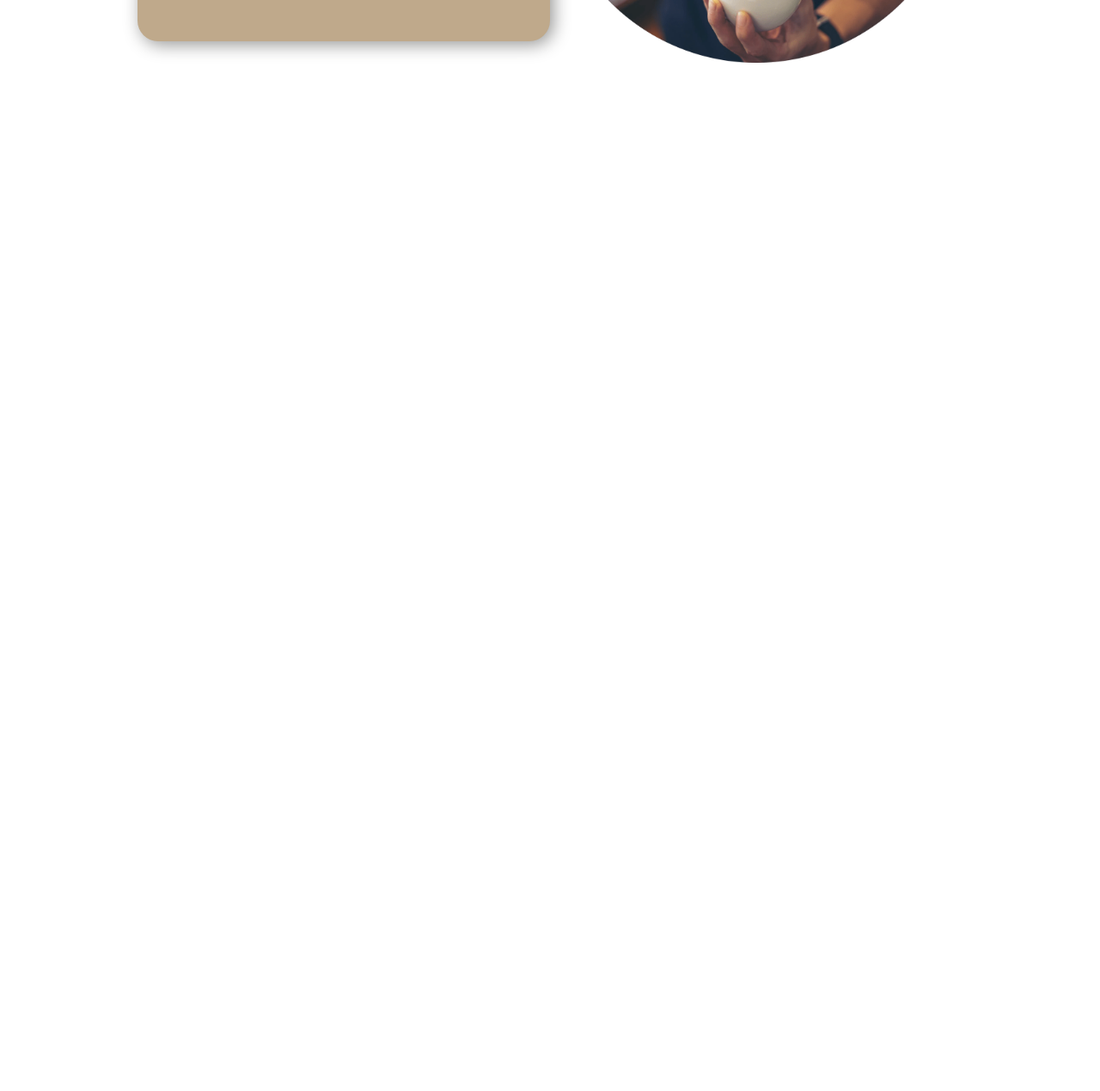
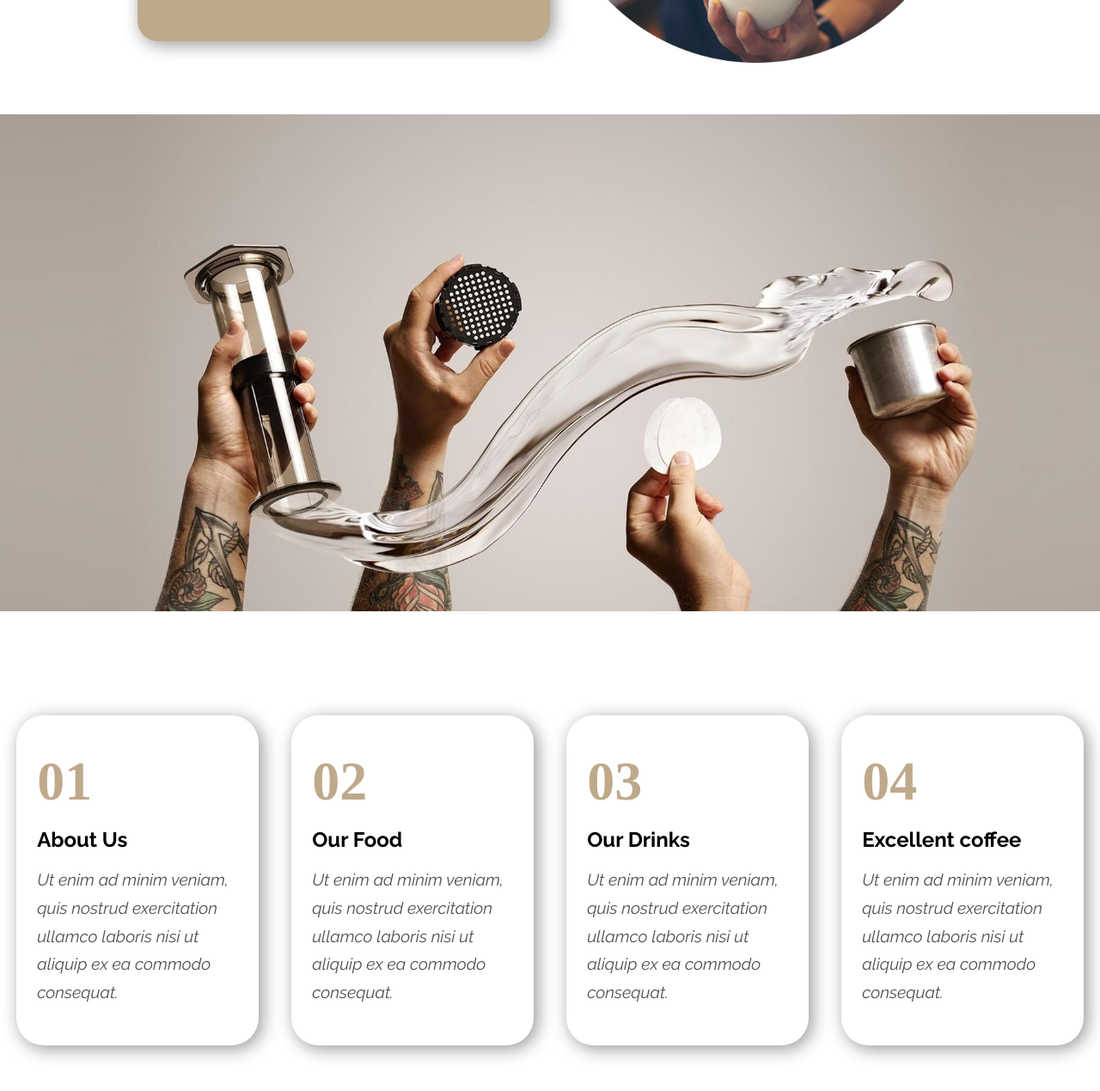
Before and after one commit to Jomanahani/Craft-Coffee, a plain HTML site: page index.html in a window 1280 px wide. Shown: the part 1959-3228 px from the top of the page at 86% size. Before the commit the page ends 2092 px from the top, so only its background shows below. Drawn offline with Linux system fonts and the light colour scheme.

Commit message:
create about as section relates#7

```diff
--- a/CSS/style.css
+++ b/CSS/style.css
@@ -1,4 +1,4 @@
-@import url("https://fonts.googleapis.com/css2?family=Big+Shoulders+Display:wght@700&family=Lexend+Deca&family=Montserrat&family=Raleway:wght@700&family=Tajawal:wght@400;900&display=swap");
+@import url("https://fonts.googleapis.com/css2?family=Big+Shoulders+Display:wght@700&family=Lexend+Deca&family=Montserrat&family=Raleway:ital,wght@0,100;0,300;0,500;0,600;0,700;1,100;1,300;1,400&family=Tajawal:wght@400;900&display=swap");
 * {
   box-sizing: border-box;
   padding: 0;
@@ -208,3 +208,44 @@ nav i {
   text-align: center;
 }
 /* end services section */
+/* start About As section */
+.About-as {
+  background-image: url(/assets/aboutAs.jpg);
+  background-size: contain;
+  background-repeat: no-repeat;
+  height: 75rem;
+}
+.About-as div {
+  background-color: white;
+  height: 24rem;
+  width: 20rem;
+  margin: 1.2rem;
+  padding: 1.5rem;
+  box-shadow: 4px 4px 20px 0 #969695;
+  position: relative;
+  top: 42.5rem;
+  border-radius: 2rem;
+  -webkit-border-radius: 2rem;
+  -moz-border-radius: 2rem;
+  -ms-border-radius: 2rem;
+  -o-border-radius: 2rem;
+}
+.About-as h2 {
+  color: var(--mainColor);
+  font-size: 4rem;
+  padding-top: 1rem;
+}
+.About-as h5 {
+  font-family: Raleway, sans-serif;
+  font-size: 1.5rem;
+  padding: 1rem 0;
+}
+.About-as p {
+  font-family: "Raleway", sans-serif;
+  line-height: 1.7;
+  font-size: 1.2rem;
+  font-style: italic;
+  font-weight: 500;
+  color: rgb(81, 80, 80);
+}
+/* end About As section */
--- a/index.html
+++ b/index.html
@@ -66,6 +66,40 @@
           </div>
         </div>
       </section>
+      <section class="About-as flex">
+        <div>
+          <h2>01</h2>
+          <h5>About Us</h5>
+          <p>
+            Ut enim ad minim veniam, quis nostrud exercitation ullamco laboris
+            nisi ut aliquip ex ea commodo consequat.
+          </p>
+        </div>
+        <div>
+          <h2>02</h2>
+          <h5>Our Food</h5>
+          <p>
+            Ut enim ad minim veniam, quis nostrud exercitation ullamco laboris
+            nisi ut aliquip ex ea commodo consequat.
+          </p>
+        </div>
+        <div>
+          <h2>03</h2>
+          <h5>Our Drinks</h5>
+          <p>
+            Ut enim ad minim veniam, quis nostrud exercitation ullamco laboris
+            nisi ut aliquip ex ea commodo consequat.
+          </p>
+        </div>
+        <div>
+          <h2>04</h2>
+          <h5>Excellent coffee</h5>
+          <p>
+            Ut enim ad minim veniam, quis nostrud exercitation ullamco laboris
+            nisi ut aliquip ex ea commodo consequat.
+          </p>
+        </div>
+      </section>
     </main>
   </body>
 </html>
```
Also changed, not shown: assets/aboutAs.jpg (added), assets/fgfggfgf-min.jpg (deleted).
